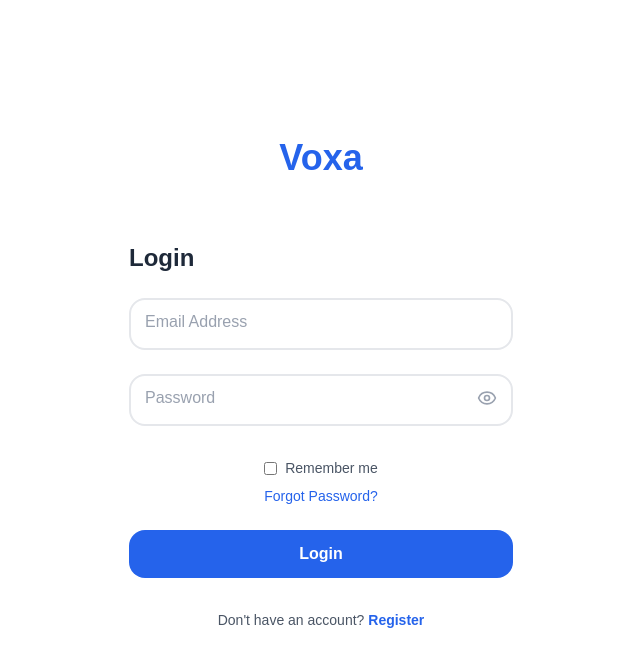
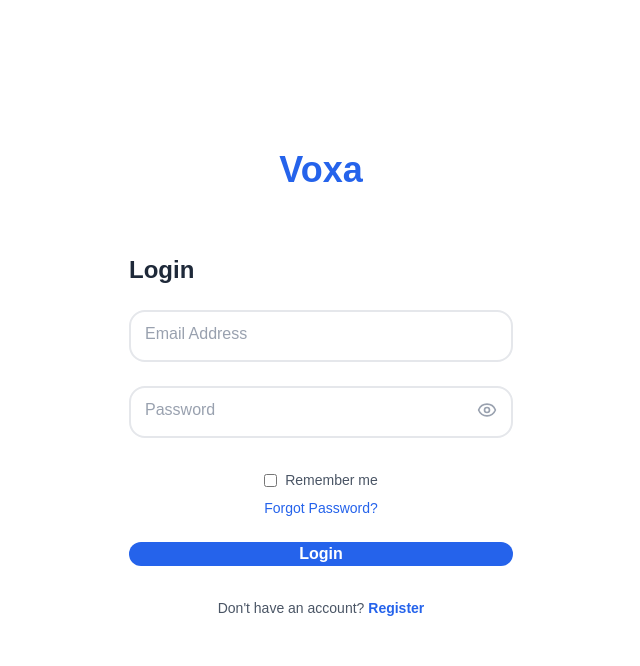
Before and after one commit to scalable-notification-feed-engine-org/scalable-notification-feed-engine-web-client, a Next.js app: page /login in a window 1280 px wide. Shown: the top 666 px of the page, without its empty margins (319-959 px from the left). Built offline with nearby package versions, Linux system fonts and the light colour scheme.

Commit message:
refactor(ui): optimize button padding and finalize interactive states

```diff
--- a/src/components/ui/Button.tsx
+++ b/src/components/ui/Button.tsx
@@ -15,7 +15,7 @@ export default function Button({label, isLoading, onClick, type = 'button', clas
          type={type}
          onClick={onClick}
          className={`
-          w-full py-3 px-6
+          w-full px-6
           bg-primary hover:bg-primary-hover
           text-white text-base font-semibold
           rounded-custom transition-all duration-200
```
